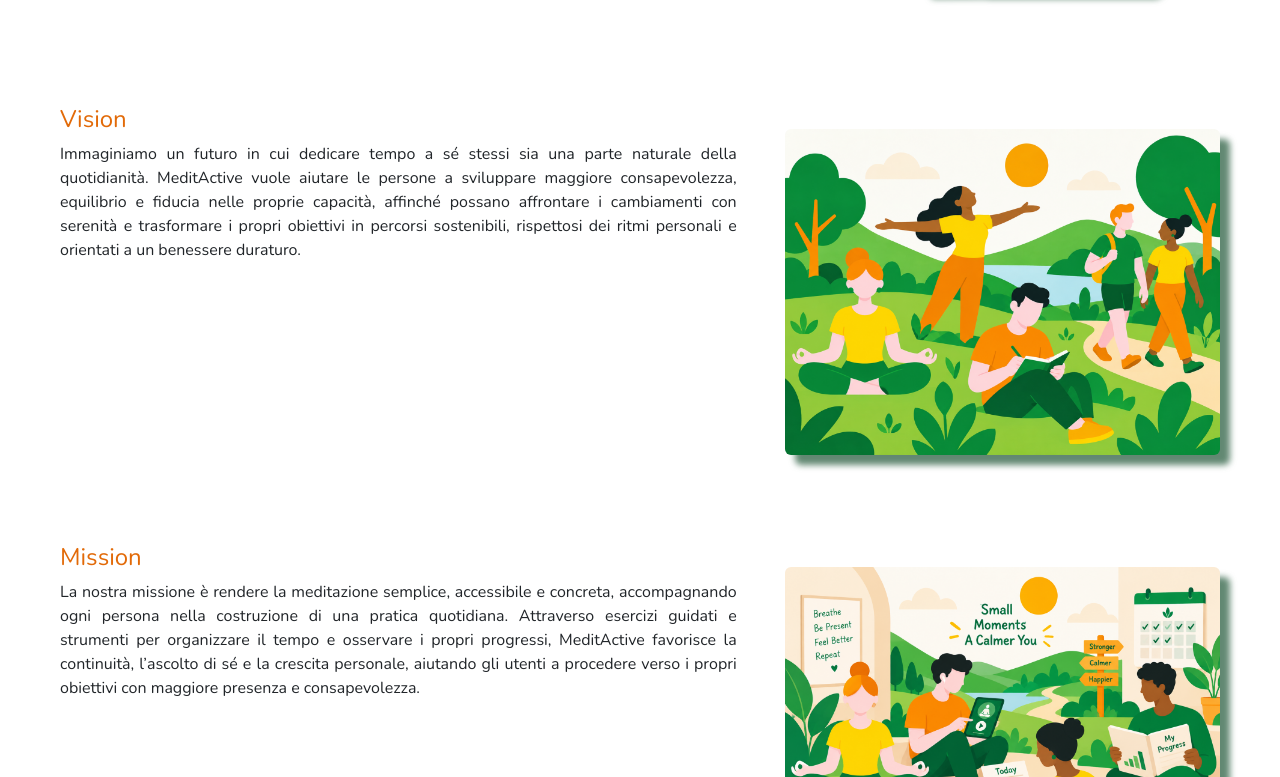
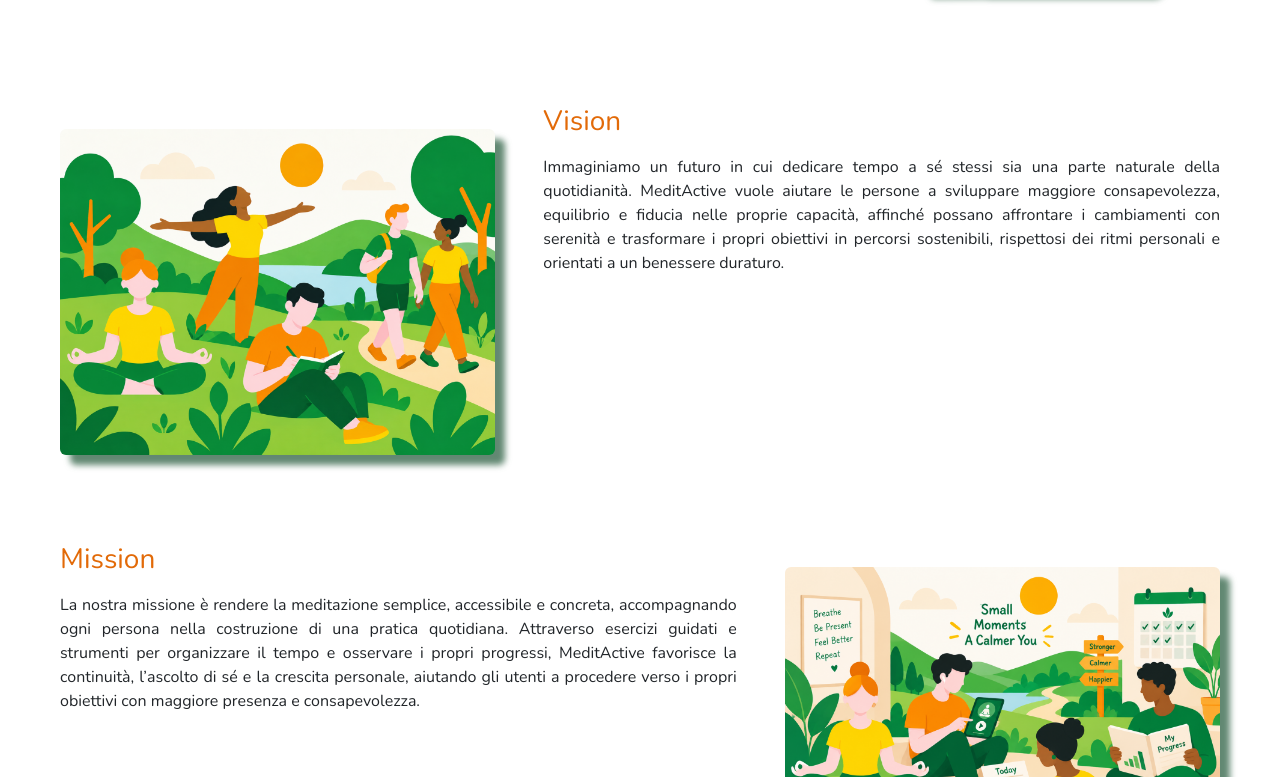
Before and after one commit to FabryPostRock/MeditActiveReact, a React (Vite) app: page / in a window 1280 px wide. Shown: the part 1155-1932 px from the top of the page. Built offline with nearby package versions, Linux system fonts and the light colour scheme.

Commit message:
configured concept component to alternate image from left to right

```diff
--- a/src/components/homeConcept.tsx
+++ b/src/components/homeConcept.tsx
@@ -2,16 +2,21 @@ import type { HomeConceptData } from '../data/homeConcepts';
 
 interface HomeConceptProps {
   concept: HomeConceptData;
+  imageOnLeft: boolean;
 }
 
-export function HomeConcept({ concept }: HomeConceptProps) {
+export function HomeConcept({ concept, imageOnLeft }: HomeConceptProps) {
   return (
     <section>
       <div className="container-fluid mb-5">
         <div className="row justify-content-center mx-3 mx-lg-5">
           <div className="col-12 mb-3 p-0">
             <div className="row-md-none mb-3">
-              <div className="col-9 col-md-6 col-lg-5 float-none float-md-end p-4 ps-md-5 pe-md-0">
+              <div
+                className={`col-9 col-md-6 col-lg-5 float-none ${
+                  imageOnLeft ? 'float-md-start p-4 pe-md-5 ps-md-0' : 'float-md-end p-4 ps-md-5 pe-md-0'
+                }`}
+              >
                 <img
                   className="img-fluid d-block mx-auto concept-image-shadow rounded p-0 h-auto"
                   src={concept.image.src}
@@ -20,7 +25,7 @@ export function HomeConcept({ concept }: HomeConceptProps) {
               </div>
 
               <div className="text-justify mb-4">
-                <h2 className="fs-4 secondary-color text-start">{concept.title}</h2>
+                <h2 className="fs-3 secondary-color text-start mb-3">{concept.title}</h2>
                 <p className="mb-0">{concept.description}</p>
               </div>
             </div>
--- a/src/pages/home.tsx
+++ b/src/pages/home.tsx
@@ -24,9 +24,10 @@ export default function Home() {
         </div>
       </section>
 
-      {homeConceptsData.map((concept) => (
-        <HomeConcept key={concept.id} concept={concept} />
-      ))}
+      {homeConceptsData.map((concept, index) => {
+        const imageOnLeft = index % 2 !== 0;
+        return <HomeConcept key={concept.id} concept={concept} imageOnLeft={imageOnLeft} />;
+      })}
     </>
   );
 }
```
